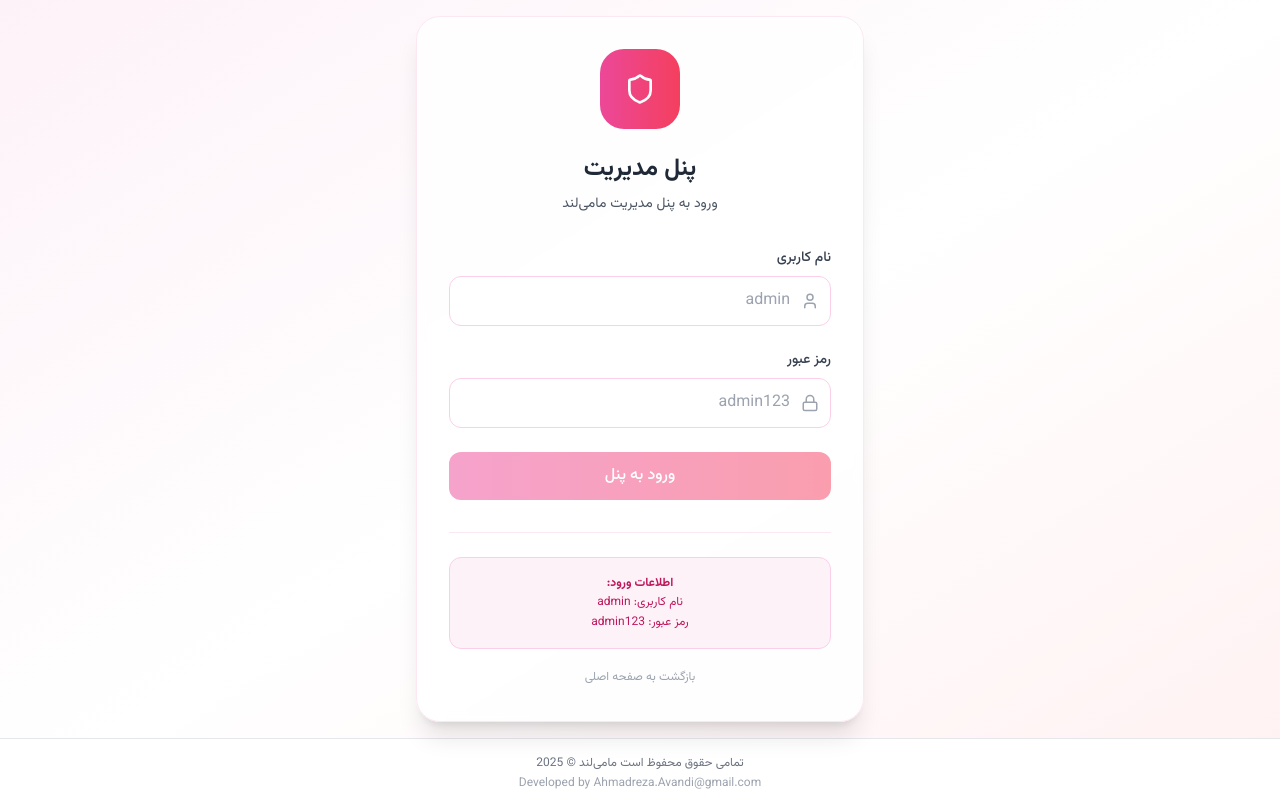
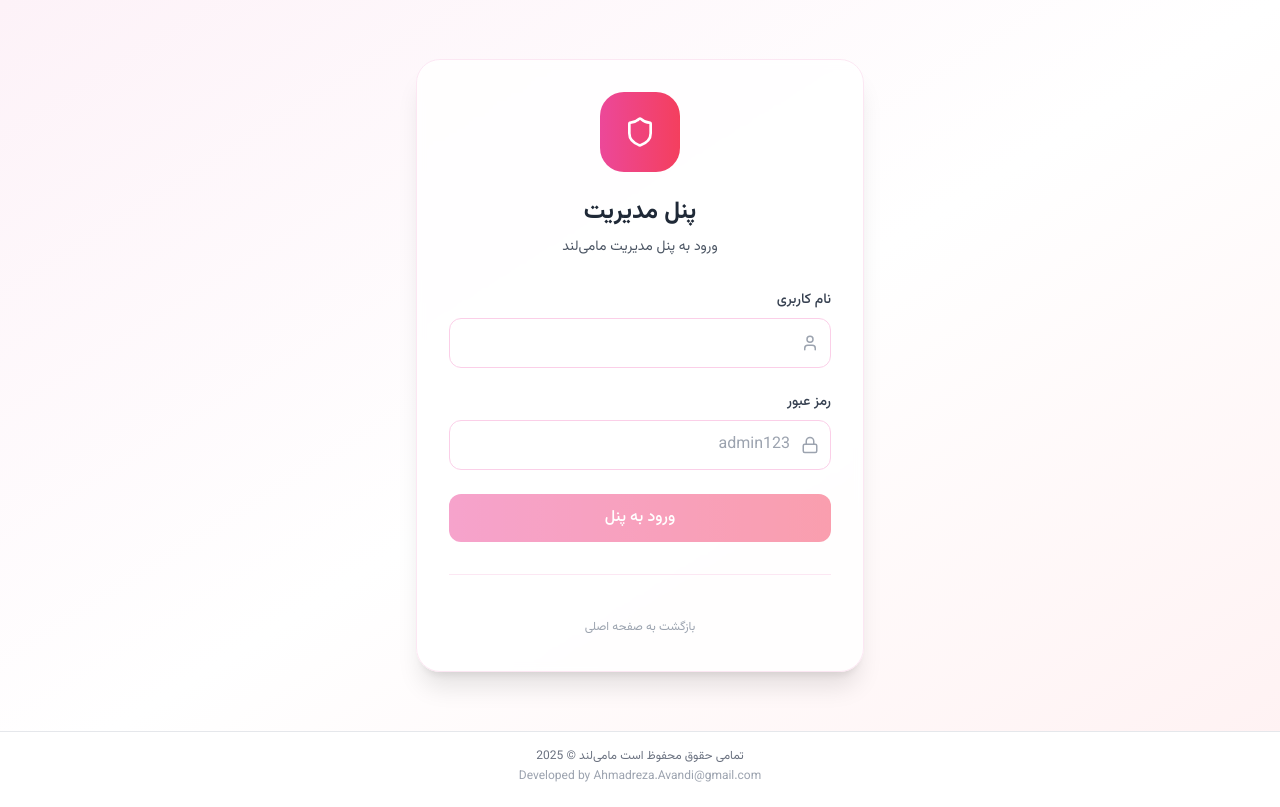
Before and after one commit to Ahmadreza-Avandi/mamiLand, a Next.js app: page /admin in a window 1280 px wide. Built offline with nearby package versions, Linux system fonts and the light colour scheme.

Commit message:
Update page.tsx

```diff
--- a/app/admin/page.tsx
+++ b/app/admin/page.tsx
@@ -74,7 +74,7 @@ export default function AdminLoginPage() {
                       setUsername(e.target.value);
                       setError('');
                     }}
-                    placeholder="admin"
+                    placeholder=""
                     className="w-full pr-10 pl-4 py-3 border border-pink-200 rounded-xl focus:ring-2 focus:ring-pink-500 focus:border-transparent outline-none transition-all duration-200"
                     disabled={isLoading}
                     required
@@ -89,7 +89,7 @@ export default function AdminLoginPage() {
                 <div className="relative">
                   <Lock className="absolute right-3 top-1/2 transform -translate-y-1/2 text-gray-400" size={18} />
                   <input
-                    type="password"
+                    type=""
                     value={password}
                     onChange={(e) => {
                       setPassword(e.target.value);
@@ -126,13 +126,7 @@ export default function AdminLoginPage() {
             </form>
 
             <div className="mt-8 pt-6 border-t border-pink-100">
-              <div className="bg-pink-50 border border-pink-200 rounded-xl p-4">
-                <p className="text-center text-xs text-pink-700 leading-relaxed">
-                  <strong>اطلاعات ورود:</strong><br />
-                  نام کاربری: admin<br />
-                  رمز عبور: admin123
-                </p>
-              </div>
+
 
               <div className="mt-4 text-center">
                 <a
```
